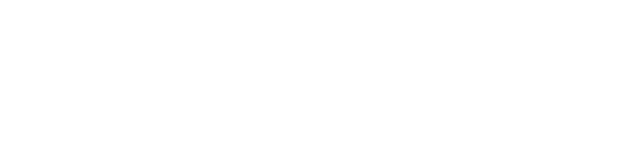
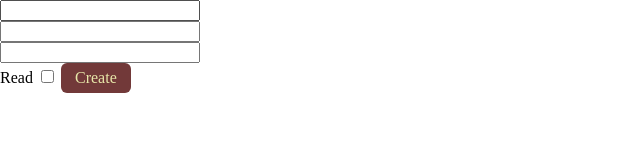
Before and after one commit to Lenn-e/online-library, a plain HTML site: page index.html in a window 1280 px wide. Shown: the whole page, without its empty margins (0-640 px from the left). Drawn offline with Linux system fonts and the light colour scheme.

Commit message:
Create book submition form

```diff
--- a/css/style.css
+++ b/css/style.css
@@ -0,0 +1,19 @@
+.btn {
+    display: inline-block;
+    width: 70px;
+    height: 30px;
+    line-height: 30px;
+    background: rgb(114, 57, 57);
+    text-align: center;
+    -webkit-user-select: none;
+    -moz-user-select: none;
+    cursor: pointer;
+    color: rgb(231, 231, 169);
+    border-radius: 6px;
+}
+
+.book-creation-form {
+    width: 200px;
+    display: flex;
+    flex-direction: column;
+}
--- a/index.html
+++ b/index.html
@@ -8,8 +8,19 @@
     <link href="css/style.css" rel="stylesheet">
 </head>
 <body>
-    <div class="main-container">
+    <div class="main">
+        <form class="book-creation-form">
+            <input class="book-author-input" type="text">
+            <input class="book-title-input" type="text">
+            <input class="book-pagenum-input" type="text">
+            <lab    el for="is-read">Read</label>
+            <input type="checkbox" name="checkbox" id="is-read" >
+            <div class="btn create-book-btn">
+                Create
+            </div>
+        </form>
+    </div>
 
-    </div>
+    <script src="script/script.js"></script>
 </body>
 </html>
--- a/script/script.js
+++ b/script/script.js
@@ -1,6 +1,9 @@
 // DOM nodes
 const createBookBtn = document.querySelector(".create-book-btn");
+const bookAuthorInput = document.querySelector(".book-author-input");
 const bookTitleInput = document.querySelector(".book-title-input");
+const bookPageNumInput = document.querySelector(".book-pagenum-input");
+const isReadInput = document.querySelector("#is-read");
 
 // Event listeners
 createBookBtn.addEventListener('click', addBookToLibrary);
@@ -10,11 +13,14 @@ let myLibrary = [];
 function Book(author, title, pageNum, isRead) {
     this.author = author;
     this.title = title;
+    this.pageNum = pageNum;
+    this.isRead = isRead;
 }
 
 function addBookToLibrary() {
-    // do stuff here
+    let author = bookAuthorInput.value;
     let title = bookTitleInput.value;
-    console.log(title);
-    myLibrary.push(new Book("placeholder", title));
+    let pagenum = bookPageNumInput.value;
+    let isRead = isReadInput.checked;
+    myLibrary.push(new Book(author, title, pagenum, isRead));
 }
```
